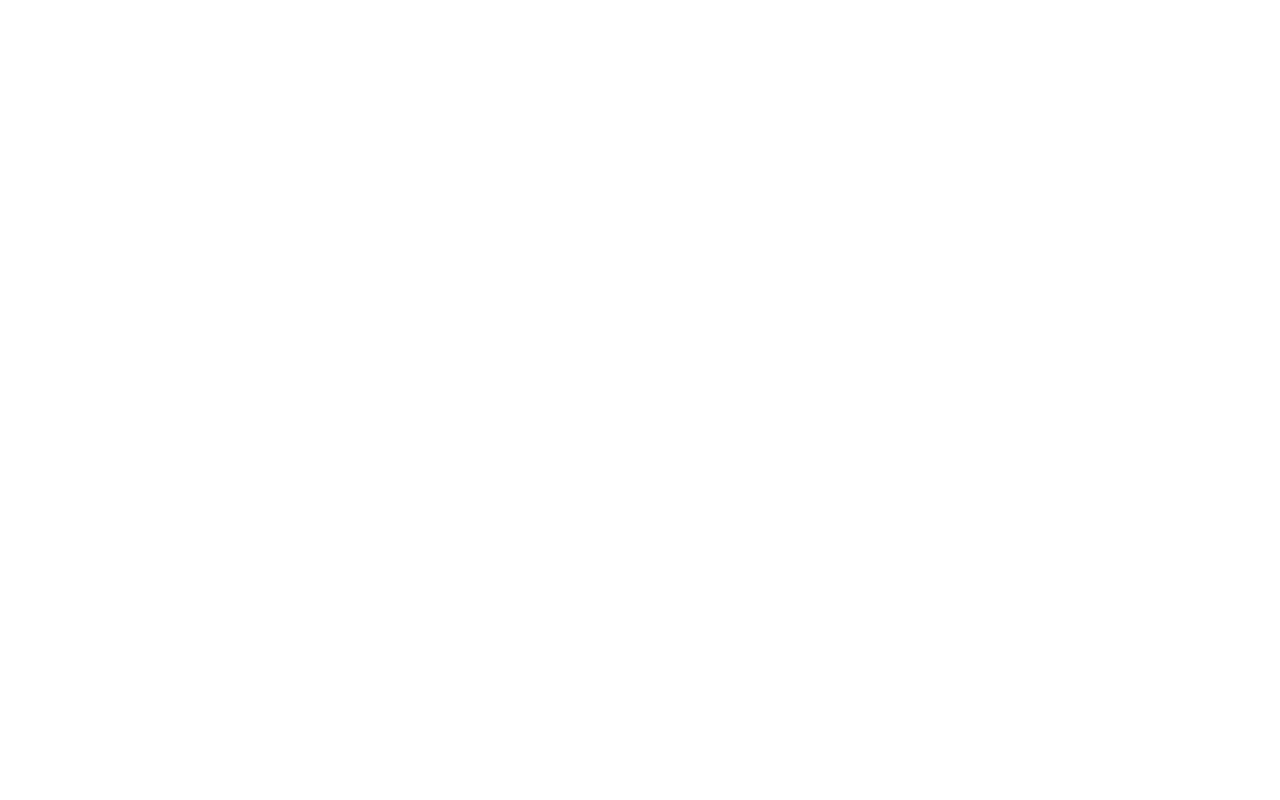
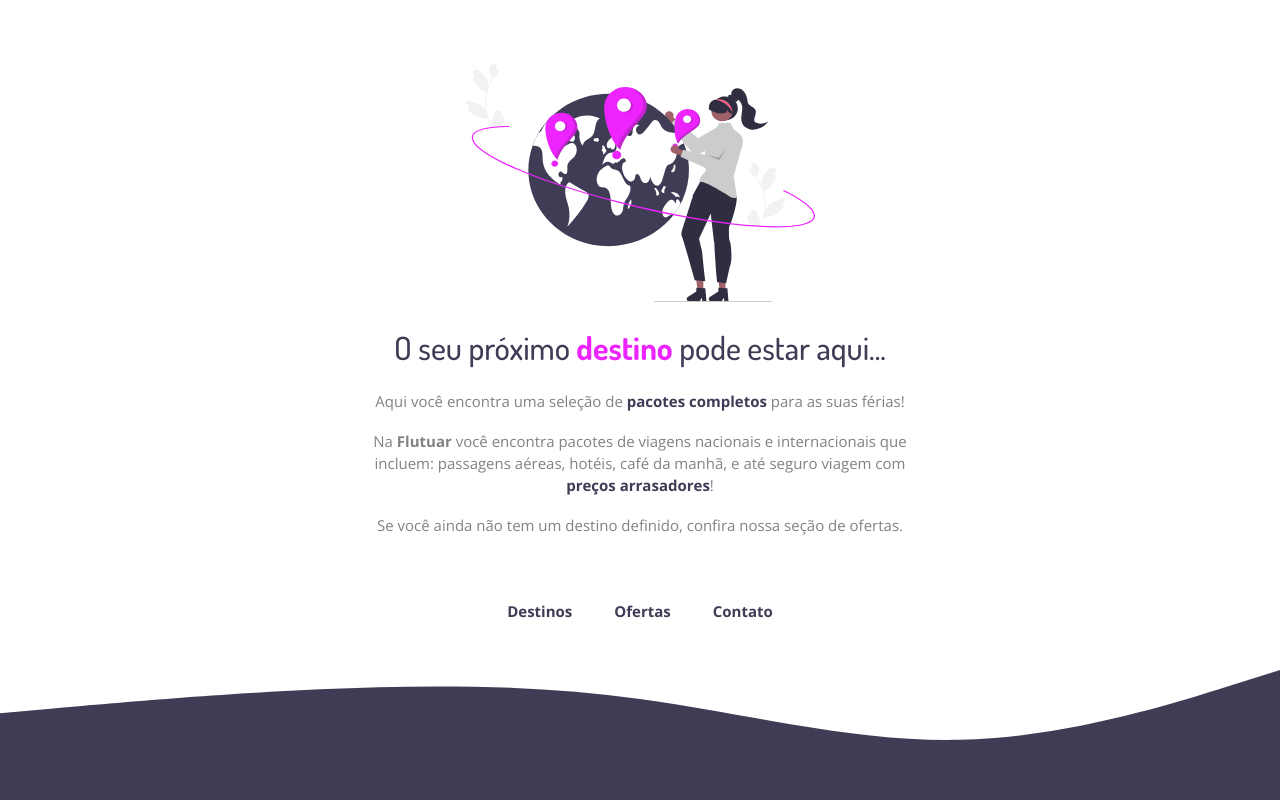
Before and after one commit to smkleite/Recriando-layout-extra-Rocketseat, a plain HTML site: page index.html in a window 1280 px wide. Drawn offline with nearby package versions, Linux system fonts and the light colour scheme.

Commit message:
add all page

```diff
--- a/index.html
+++ b/index.html
@@ -4,9 +4,30 @@
     <meta charset="UTF-8">
     <meta name="viewport" content="width=device-width, initial-scale=1.0">
     <title>Flutuar</title>
+    <link rel="shortcut icon" href="./images/Favicon.svg" type="image/x-icon">
+    <link rel="preconnect" href="https://fonts.googleapis.com">
+    <link rel="preconnect" href="https://fonts.gstatic.com" crossorigin>
+    <link href="https://fonts.googleapis.com/css2?family=Dosis:wght@500;700&family=Open+Sans:wght@400;700&display=swap" rel="stylesheet">
     <link rel="stylesheet" href="style.css">
 </head>
 <body>
-
+    <main>
+        <img src="./images/img1.svg" alt="Personagem feminino segurando um globo terrestre">
+        <h1>O seu próximo <span>destino</span> pode estar aqui...</h1>
+        <p>Aqui você encontra uma seleção de <span>pacotes completos</span> para as suas férias!</p> <br>
+        <p>Na <strong>Flutuar</strong> você encontra pacotes de viagens nacionais e internacionais que incluem:
+            passagens aéreas, hotéis, café da manhã, e até seguro viagem com <span>preços arrasadores</span>!</p> <br>
+        <p>Se você ainda não tem um destino definido, confira nossa seção de ofertas.</p>
+    </main>
+    <footer>
+        <nav>
+            <ul>
+                <a href="#"><li>Destinos</li></a>
+                <a href="#"><li>Ofertas</li></a>
+                <a href="#"><li>Contato</li></a>
+            </ul>
+        </nav>
+        <img src="./images/Wave.svg" alt="">
+    </footer>
 </body>
 </html>
--- a/style.css
+++ b/style.css
@@ -0,0 +1,65 @@
+/* font-family: 'Dosis', sans-serif;
+font-family: 'Open Sans', sans-serif; */
+body {
+    margin: 0;
+}
+
+main {
+    width: 630px;
+    text-align: center;
+    margin: 64px auto;
+}
+
+main h1 {
+    color: #3F3D56;
+    font-family: 'Dosis', sans-serif;
+    font-size: 32px;
+    font-weight: normal;
+}
+
+main h1 span {
+    color: #EE24FF;
+    font-weight: bold;
+}
+
+main p {
+    width: 540px;
+    margin: auto;
+    color: #828282;
+    font-family: 'Open Sans', sans-serif;
+    font-size: 15px;
+    font-style: normal;
+    line-height: 22px;
+}
+
+main p span {
+    color: #3F3D56;
+    font-weight: bold;
+}
+
+nav ul {
+    display: flex;
+    justify-content: center;
+    gap: 42px;
+    margin: 0;
+    padding: 0;
+}
+
+nav ul li {
+    list-style: none;
+    color: #3F3D56;
+    font-family: 'Open Sans', sans-serif;
+    font-size: 15px;
+    line-height: 22px;
+    font-weight: bold;
+}
+
+a {
+    text-decoration: none;
+}
+
+footer img {
+    width: 100%;
+    position: fixed;
+    bottom: 0;
+}
```
